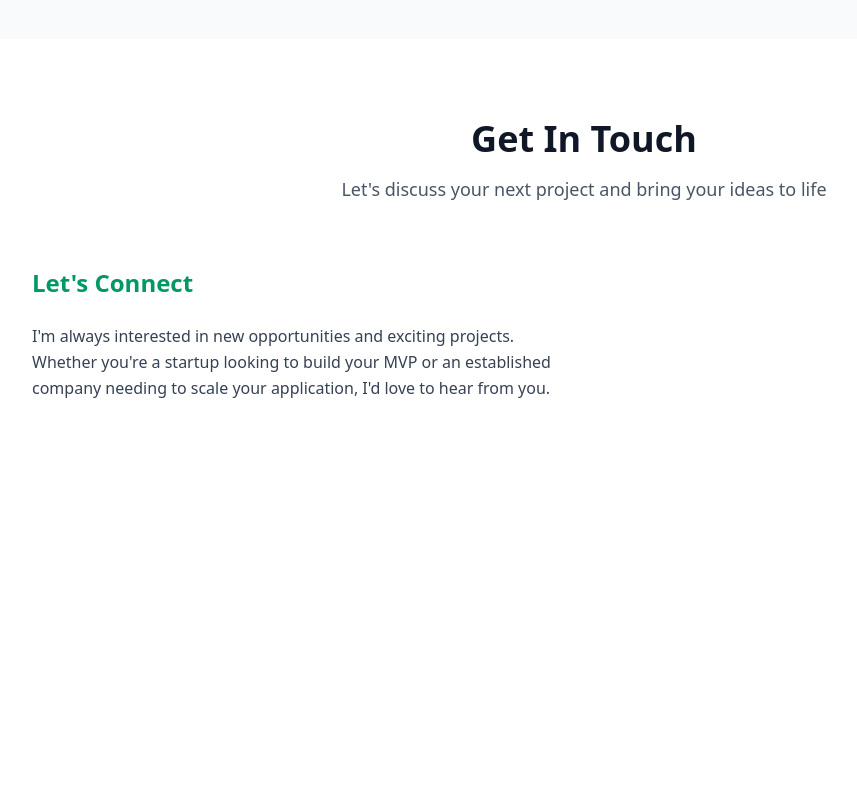
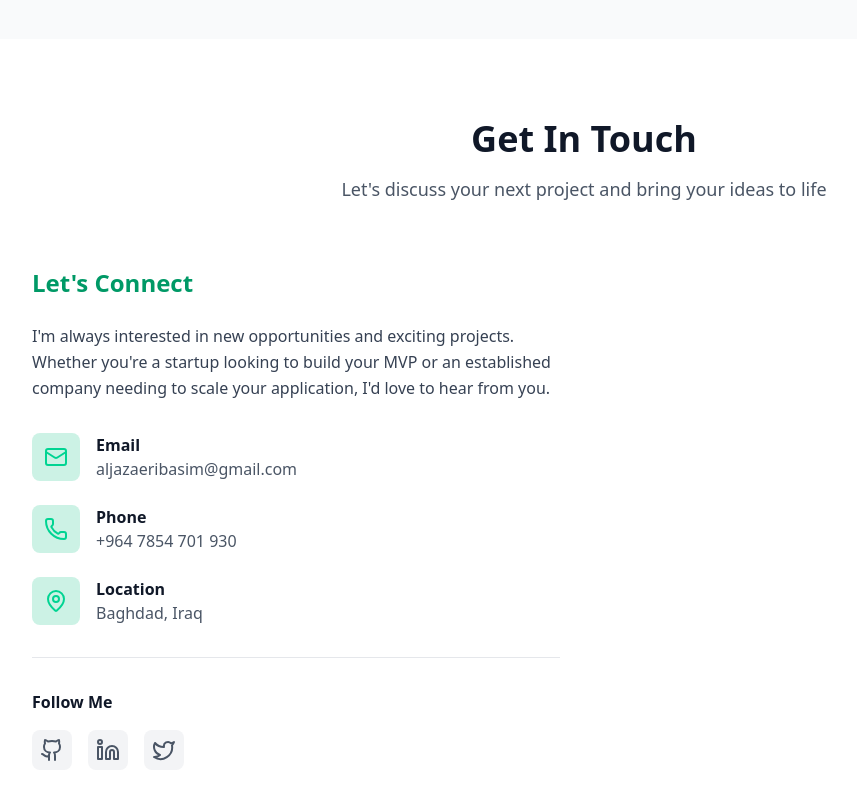
Before and after one commit to Basim-s-lab/myWebsite, a React (Vite) app: page / in a window 1280 px wide. Shown: the part 3499-4299 px from the top of the page, without its empty margins (56-913 px from the left). Before the commit the page ends 4012 px from the top, so only its background shows below. Built offline with nearby package versions, Linux system fonts and the light colour scheme.

Commit message:
feat: enhance ContactSection with contact information and social links

```diff
--- a/src/components/contact-section.jsx
+++ b/src/components/contact-section.jsx
@@ -1,4 +1,44 @@
+import { Mail, Phone, MapPin, Github, Linkedin, Twitter } from "lucide-react";
+
 export default function ContactSection() {
+  const contactClasses = "text-emerald-400 text-2xl";
+  const socialClasses =
+    "w-10 h-10 bg-gray-100 dark:bg-slate-700 rounded-lg flex items-center justify-center text-gray-600 dark:text-gray-400 hover:bg-emerald-500 hover:text-white transition-colors duration-200";
+  const contactInfo = [
+    {
+      icon: <Mail className={`${contactClasses}`} />,
+      title: "Email",
+      value: "aljazaeribasim@gmail.com",
+    },
+    {
+      icon: <Phone className={`${contactClasses}`} />,
+      title: "Phone",
+      value: "+964 7854 701 930",
+    },
+    {
+      icon: <MapPin className={`${contactClasses}`} />,
+      title: "Location",
+      value: "Baghdad, Iraq",
+    },
+  ];
+
+  const sociallinks = [
+    {
+      icon: <Github />,
+      url: "https://github.com/ShiroYaksha90",
+      label: "Link to Basim Aljazaeri's Github repository",
+    },
+    {
+      icon: <Linkedin />,
+      url: "https://www.linkedin.com/in/basimaljazaeri",
+      label: "Link to Basim Aljazaeri's Linkedin profile",
+    },
+    {
+      icon: <Twitter />,
+      url: "https://x.com/basimcode",
+      label: "Link to Basim Aljazaeri's Twitter profile",
+    },
+  ];
   return (
     <section id="contact" className="bg-white py-20 dark:bg-slate-900">
       <div className="lg-px-8 mx-auto max-w-6xl px-4 sm:px-6">
@@ -21,6 +61,45 @@ export default function ContactSection() {
               established company needing to scale your application, I'd love to
               hear from you.
             </p>
+            <div className="space-y-6">
+              {contactInfo.map((info, index) => {
+                return (
+                  <div key={index} className="flex items-center space-x-4">
+                    <div className="flex h-12 w-12 items-center justify-center rounded-lg bg-emerald-500/20">
+                      {info.icon}
+                    </div>
+                    <div>
+                      <h4 className="font-semibold text-gray-900 dark:text-white">
+                        {info.title}
+                      </h4>
+                      <p className="text-gray-600 dark:text-gray-400">
+                        {info.value}
+                      </p>
+                    </div>
+                  </div>
+                );
+              })}
+            </div>
+            <div className="mt-8 border-t border-gray-200 pt-8 dark:border-slate-700">
+              <h4 className="mb-4 font-semibold text-gray-900 dark:text-white">
+                Follow Me
+              </h4>
+              <div className="flex space-x-4">
+                {sociallinks.map((social, index) => {
+                  return (
+                    <a
+                      key={index}
+                      href={social.url}
+                      target="_blank"
+                      className={socialClasses}
+                      aria-label={social.label}
+                    >
+                      {social.icon}
+                    </a>
+                  );
+                })}
+              </div>
+            </div>
           </div>
           <div className="animate-fade-in-up"></div>
         </div>
```
